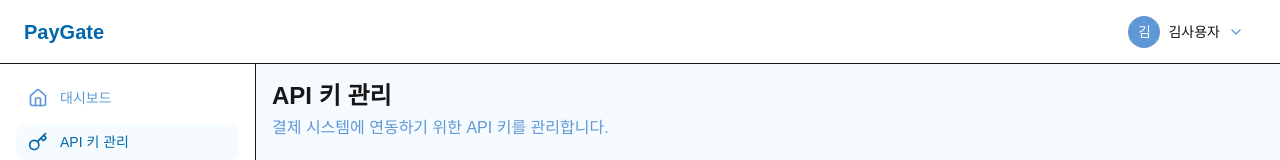
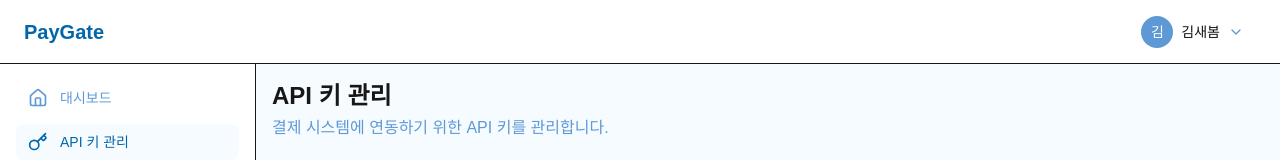
Before and after one commit to WON-Q/pg-client, a Next.js app: page /user/dashboard/api-keys in a window 1280 px wide. Shown: the top 160 px of the page. Built offline with nearby package versions, Linux system fonts and the light colour scheme.

Commit message:
Feat: 대시보드 레이아웃 구현

```diff
--- a/app/(dashboard)/user/dashboard/layout.tsx
+++ b/app/(dashboard)/user/dashboard/layout.tsx
@@ -114,7 +114,7 @@ export default function UserDashboardLayout({ children }: UserDashboardLayoutPro
                 <span className="text-sm font-medium">김</span>
               </div>
               <div className="hidden md:flex flex-col items-start text-sm">
-                <span>김사용자</span>
+                <span>김새봄</span>
               </div>
               <ChevronDown className="h-4 w-4 text-[#5E99D6]" />
             </button>
```
